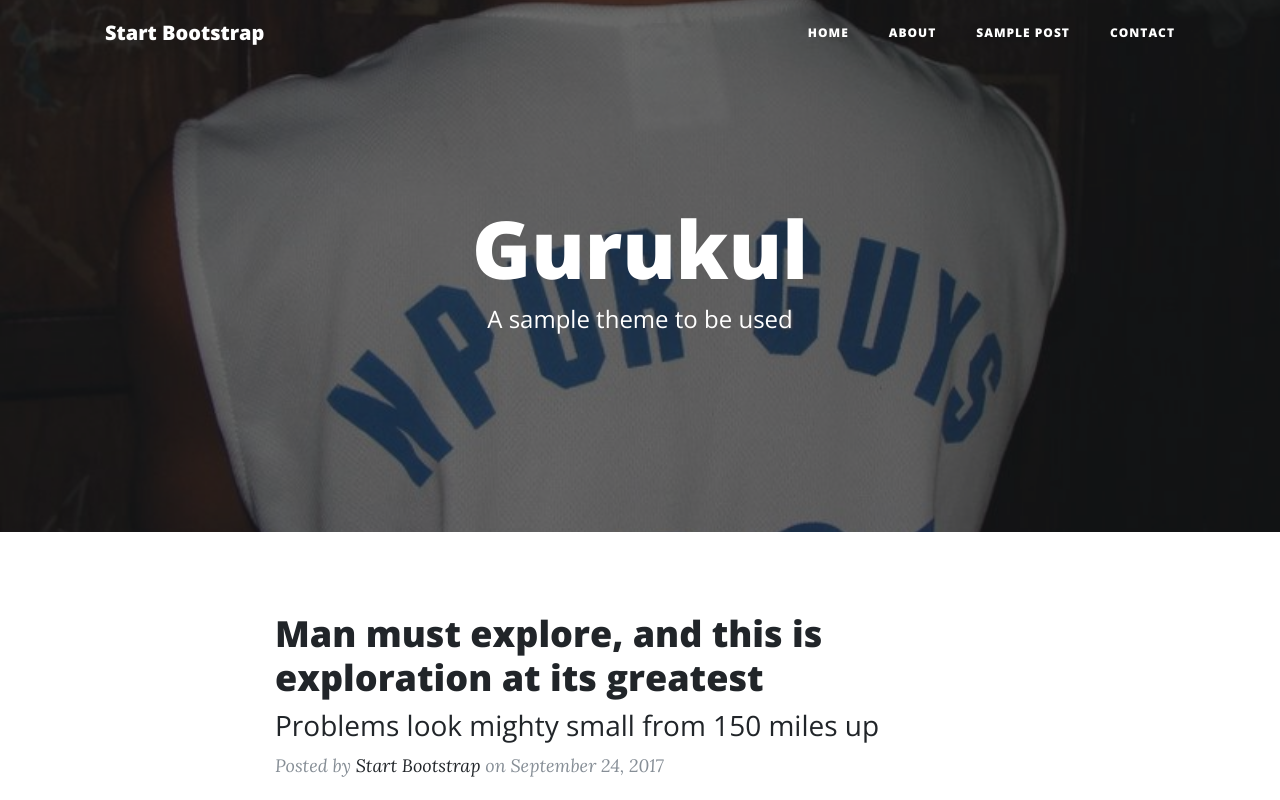
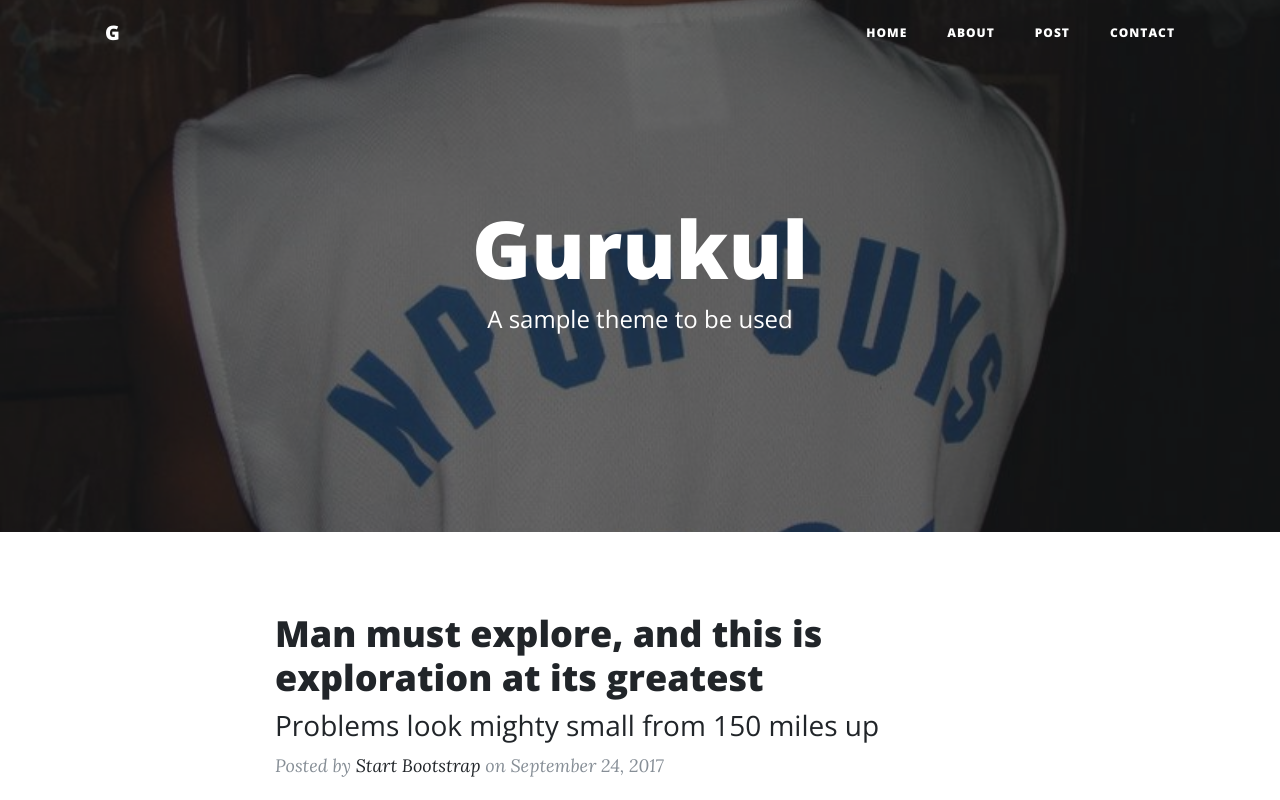
Before and after one commit to fadikar/gurukul.github.io, a website: page index.html in a window 1280 px wide. Shown: the top 800 px of the page. Drawn offline with nearby package versions, Linux system fonts and the light colour scheme.

Commit message:
heading change

```diff
--- a/index.html
+++ b/index.html
@@ -28,7 +28,7 @@
     <!-- Navigation -->
     <nav class="navbar navbar-expand-lg navbar-light fixed-top" id="mainNav">
       <div class="container">
-        <a class="navbar-brand" href="index.html">Start Bootstrap</a>
+        <a class="navbar-brand" href="index.html">G</a>
         <button class="navbar-toggler navbar-toggler-right" type="button" data-toggle="collapse" data-target="#navbarResponsive" aria-controls="navbarResponsive" aria-expanded="false" aria-label="Toggle navigation">
           Menu
           <i class="fa fa-bars"></i>
@@ -42,7 +42,7 @@
               <a class="nav-link" href="about.html">About</a>
             </li>
             <li class="nav-item">
-              <a class="nav-link" href="post.html">Sample Post</a>
+              <a class="nav-link" href="post.html">Post</a>
             </li>
             <li class="nav-item">
               <a class="nav-link" href="contact.html">Contact</a>
```
